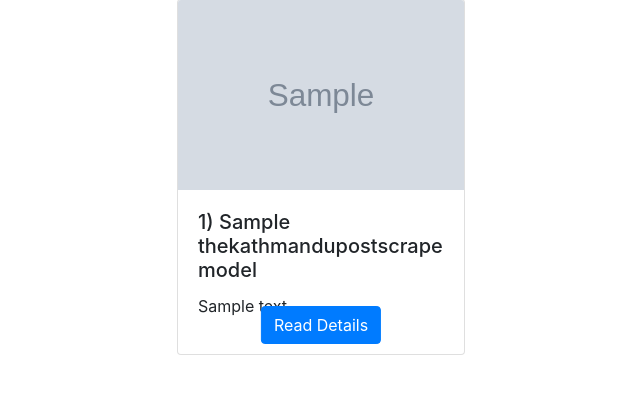
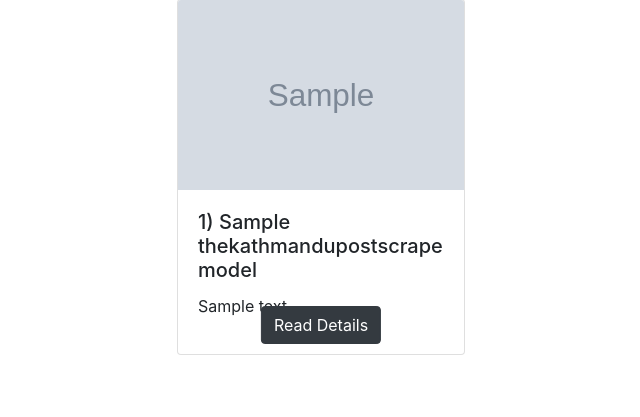
Before and after one commit to niraj-khatiwada/The-Kathmandu-Post-Scrape, a Django app: page /scrape/ in a window 1280 px wide. Shown: the part 198-615 px from the top of the page, without its empty margins (319-959 px from the left). Run offline with Django 3.2, Linux system fonts and the light colour scheme; tables that the repository leaves empty hold one stand-in row (values such as "Sample post"); grey boxes marked "Sample" are stand-in pictures; some libraries are stand-ins or nearby versions; some web fonts are replaced.

Commit message:
Small Changes

```diff
--- a/The_Kathmandu_Post_Scrape/templates/homepage.html
+++ b/The_Kathmandu_Post_Scrape/templates/homepage.html
@@ -53,7 +53,7 @@
             <div class="card-body">
             <a href="{{ row.link }}" style="color: inherit;"><h5 class="card-title">{{ forloop.counter }}) {{row.title}}</h5></a>
             <p class="card-text">{{row.description}}</p>
-            <a href="{{ row.link }}" class="btn btn-primary">Read Details</a>
+            <a href="{{ row.link }}" class="btn btn-dark">Read Details</a>
             </div>
     </div>
         {% endfor %}
```
